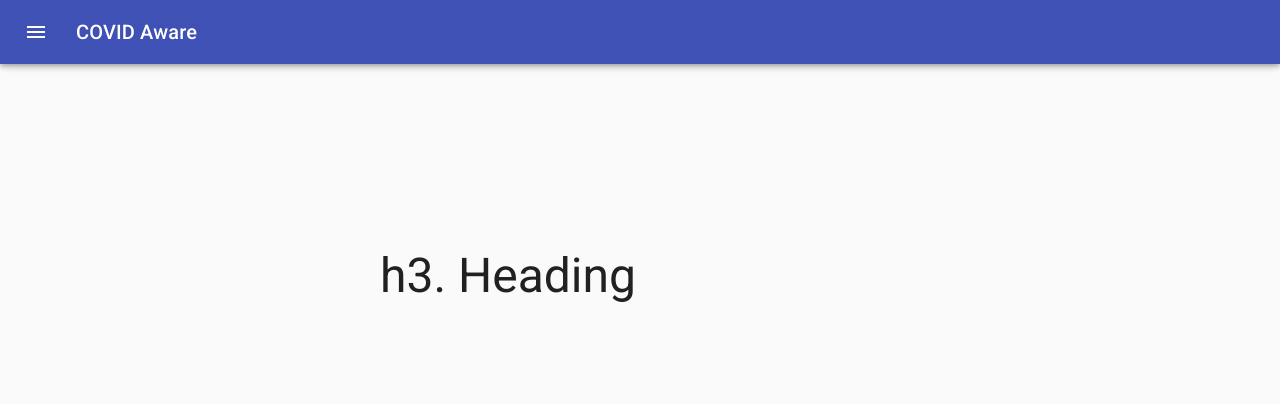
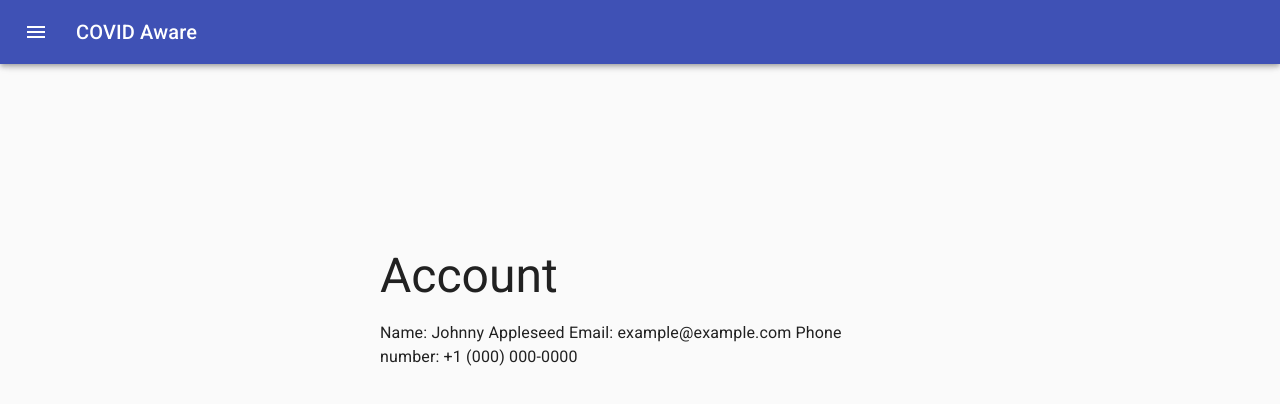
Before and after one commit to kx-chen/covid-aware, a React (Create React App) app in the folder frontend/covid-aware/: page /user in a window 1280 px wide. Shown: the top 404 px of the page. Built offline with nearby package versions, Linux system fonts and the light colour scheme.

Commit message:
Added User.jsx

```diff
--- a/frontend/covid-aware/src/components/User.jsx
+++ b/frontend/covid-aware/src/components/User.jsx
@@ -76,7 +76,16 @@ const useStyles = makeStyles((theme) => ({
 }));
 
 export default props => {
-    return (<Typography variant="h3" gutterBottom>
-        h3. Heading
-    </Typography>)
+    return (
+        <>
+            <Typography variant="h3" gutterBottom>
+                Account
+            </Typography>
+            <Typography variant="body1" gutterBottom>
+                Name: Johnny Appleseed
+                Email: example@example.com
+                Phone number: +1 (000) 000-0000
+            </Typography>
+        </>
+    )
 }
```
Also changed, not shown: 1 other file (tests, documents, lock files or other folders).
